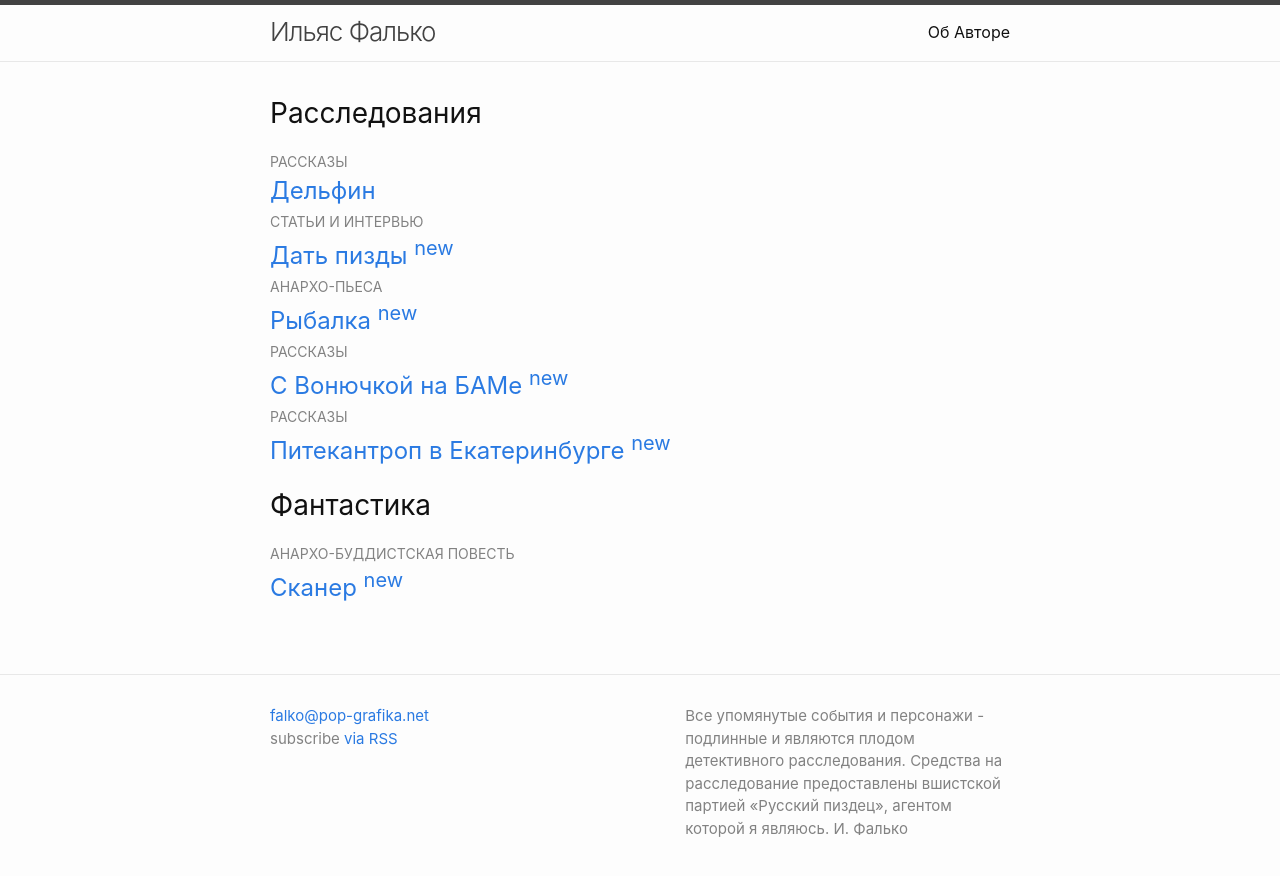
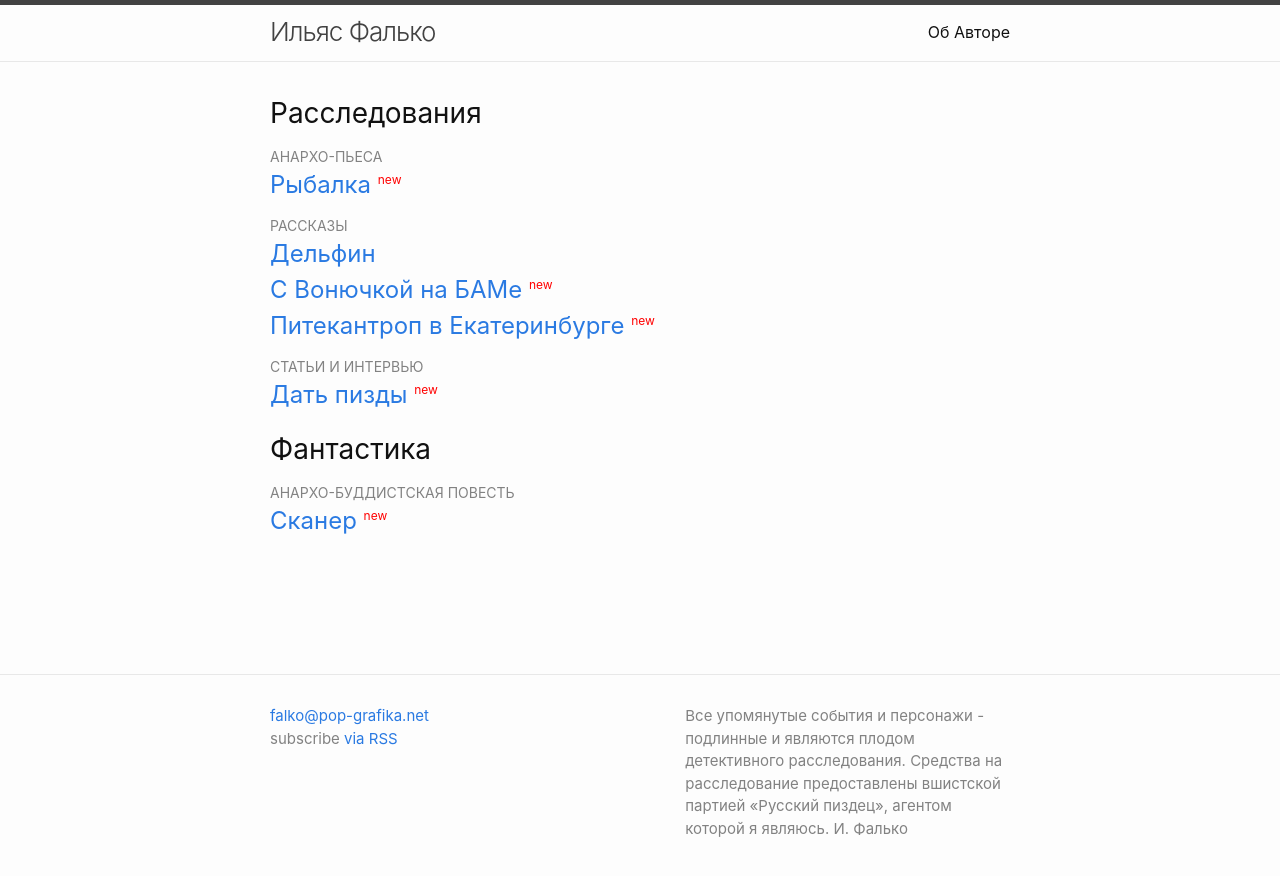
Before and after one commit to Raskovan/falko, a Jekyll site: the page built from index.md, in a window 1280 px wide. Shown: the top 876 px of the page. Built offline with Jekyll 4.4.1, drawn with Linux system fonts in a browser that asks for light colours.

Commit message:
fixed ordering

```diff
--- a/_layouts/home.html
+++ b/_layouts/home.html
@@ -10,26 +10,20 @@ layout: default
   {{ content }}
 
   {%- if site.posts.size > 0 -%}
-    <!-- <h2 class="post-list-heading">{{ page.list_title | default: "Расследования" }}</h2> -->
-    {% assign sorted_cats = site.categories | sort %}
-    {%- for category in sorted_cats -%}
+
+    {% assign sort_cats =  site.categories | sort %}
+    {% for cat in sort_cats %}
+    {% assign the_cat =  cat | first %}
     <ul class="post-list">
-        <h2 class="post-list-heading">{{ category | first }}</h2>
-
-
-        <!-- {% for posts in site.categories.category %}
-          {{ tags |  first }}
-        {% endfor %} -->
-
-
-
-
-
-
-          {%- for posts in category -%}
-          {% assign sorted_posts = posts | reverse %}
-            {% for post in sorted_posts %}
-            <span class="post-meta">{{ post.tags | first }}</span>
+    <h2 class="post-list-heading">{{ the_cat }}</h2>
+    {% assign sort_tags =  site.tags | sort %}
+     {% for tag in sort_tags %}
+       {% assign the_tag =  tag | first %}
+         {% assign cat_tag_posts = site.posts | where: "categories", the_cat | where: "tags", the_tag | reverse %}
+           {% if cat_tag_posts.size > 0 %}
+           <div class="post-meta">{{ the_tag }}</div>
+           {% endif %}
+         {% for post in  cat_tag_posts%}
          <li>
            <h3>
              <a class="post-link" href="{{ post.url | relative_url }}">
@@ -38,14 +32,14 @@ layout: default
                {% assign post_in_seconds = post.date | date: "%s" %}
                {% assign today_in_seconds = site.time | date: "%s" %}
                {% assign past_in_seconds = today_in_seconds | minus: post_in_seconds %}
-                    {% if past_in_seconds < 2678400 %}<sup>new</sup>{% endif%}
+               {% if past_in_seconds < 2678400 %}<sup class="post-new">new</sup>{% endif%}
              </a>
            </h3>
          </li>
          {% endfor %}
-          {%- endfor -%}
+     {% endfor %}
      </ul>
-      {%- endfor -%}
+    {% endfor %}
 
   {%- endif -%}
 
--- a/_layouts/post.html
+++ b/_layouts/post.html
@@ -2,6 +2,10 @@
 layout: default
 ---
 <article class="post h-entry" itemscope itemtype="http://schema.org/BlogPosting">
+
+  {% if page.debugger %}
+  {% include debugger.html %}
+{% endif %}
 
   <header class="post-header">
     <h1 class="post-title p-name" itemprop="name headline">{{ page.title | escape }}</h1>
--- /dev/null
+++ b/_plugins/debug.rb
@@ -0,0 +1,38 @@
+# A simple way to inspect liquid template variables.
+# Usage:
+#  Can be used anywhere liquid syntax is parsed (templates, includes, posts/pages)
+#  {{ site | debug }}
+#  {{ site.posts | debug }}
+#
+require 'pp'
+module Jekyll
+  # Need to overwrite the inspect method here because the original
+  # uses < > to encapsulate the psuedo post/page objects in which case
+  # the output is taken for HTML tags and hidden from view.
+  #
+  class Post
+    def inspect
+      "#Jekyll:Post @id=#{self.id.inspect}"
+    end
+  end
+
+  class Page
+    def inspect
+      "#Jekyll:Page @name=#{self.name.inspect}"
+    end
+  end
+
+end # Jekyll
+
+module Jekyll
+  module DebugFilter
+
+    def debug(obj, stdout=false)
+      puts obj.pretty_inspect if stdout
+      "<pre>#{obj.class}\n#{obj.pretty_inspect}</pre>"
+    end
+
+  end # DebugFilter
+end # Jekyll
+
+Liquid::Template.register_filter(Jekyll::DebugFilter)
--- a/_posts/2018-05-27-datpizdi.markdown
+++ b/_posts/2018-05-27-datpizdi.markdown
@@ -2,7 +2,6 @@
 layout: post
 title: "Дать пизды"
 date: 2018-05-27 22:31:15 +0000
-categories:
 categories: "Расследования"
 tags: [СТАТЬИ И ИНТЕРВЬЮ]
 permalink: "/:categories/:title.html"
--- a/_sass/minima/_base.scss
+++ b/_sass/minima/_base.scss
@@ -33,7 +33,7 @@ body {
 /**
  * Set `margin-bottom` to maintain vertical rhythm
  */
-h1, h2, h4, h5, h6,
+h1, h4, h5, h6,
 p, blockquote, pre,
 ul, ol, dl, figure,
 %vertical-rhythm {
@@ -42,7 +42,10 @@ ul, ol, dl, figure,
 
 h3 {
   margin-bottom: 0;
+}
 
+h2 {
+  margin-bottom: 0;
 }
 
 
--- a/_sass/minima/_layout.scss
+++ b/_sass/minima/_layout.scss
@@ -200,11 +200,13 @@
 .post-meta {
   font-size: $small-font-size;
   color: $grey-color;
+  margin-top: 12px;
 }
 
 .post-link {
   display: block;
   @include relative-font-size(1.5);
+  line-height: 1.5;
 }
 
 
@@ -224,6 +226,11 @@
   @include media-query($on-laptop) {
     @include relative-font-size(2.25);
   }
+}
+
+.post-new {
+  color: red;
+  font-size: 12px;
 }
 
 .post-content {
```
Also changed, not shown: _includes/debugger.html (added, +26 -0 lines), _posts/2017-05-29-debugger.md (added, +6 -0 lines). Lines whose indentation alone changed are shown as unchanged.
